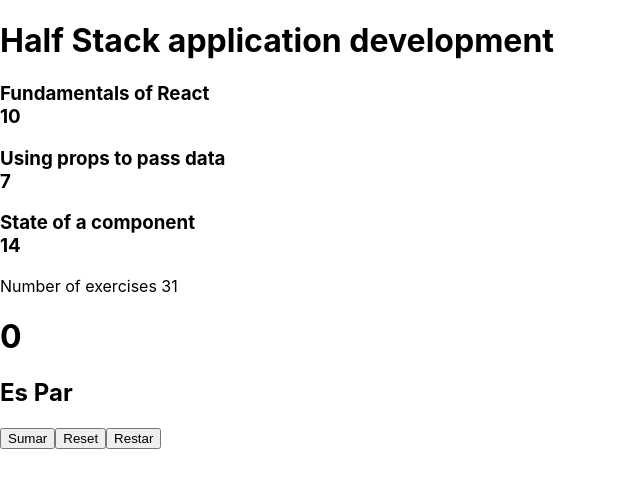
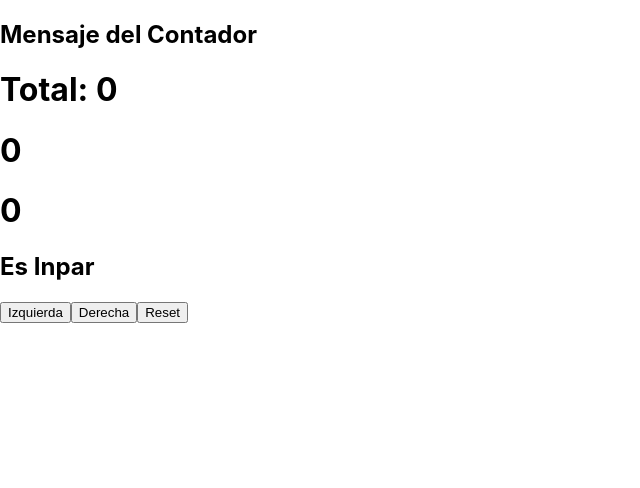
Before and after one commit to ForeverMikk/Bootcamp-midudev, a React (Create React App) app: page / in a window 1280 px wide. Shown: the top 488 px of the page, without its empty margins (0-640 px from the left). Built offline with nearby package versions, Linux system fonts and the light colour scheme.

Commit message:
El estado del Componente

```diff
--- a/src/index.js
+++ b/src/index.js
@@ -2,14 +2,14 @@ import React from 'react';
 import ReactDOM from 'react-dom';
 import './index.css';
 import Counter from './part1/Counter';
-import Message from './part1/Message';
+// import Message from './part1/Message';
 
 const App = () => {
 
 
   return (
     <div>
-      <Message />
+      {/* <Message /> */}
       <Counter />
     </div>
   )
--- a/src/part1/Counter.js
+++ b/src/part1/Counter.js
@@ -6,29 +6,64 @@ const CounterComponent = ({number}) => {
 }
 
 const Counter = () => {
-    const [contador, setContador] = useState(0);
-    const isEven = contador % 2 === 0;
+    const [counter, setCounter] = useState({
+        left: 0,
+        right: 0,
+        message: "Mensaje del Contador"
+    });
+
+    const [clicks, setClicks] = useState([]);
+
+    const isEven = counter.clicks % 2 === 0;
     const mensajePar = isEven ? "Es Par" : "Es Inpar";
 
-    const handleClick = () => {
-        setContador(contador + 1)
+    const handleClickLeft = () => {
+        const newCounterState = {
+            ...counter,
+            left: counter.left + 1
+        }
+        setCounter(newCounterState);
+        setClicks(prevClicks => {
+            return [...prevClicks, 'L']
+        })
+    }
+    const handleClickRight = () => {
+        const newCounterState = {
+            ...counter,
+            right: counter.right + 1
+        }
+        setCounter(newCounterState);
+        setClicks(prevClicks => {
+            return [...prevClicks, 'R']
+        });
     }
 
     const handleClickReset = () => {
-        setContador(0)
+        const newCounterState = {
+            ...counter,
+            left: 0,
+            right: 0
+        }
+        setCounter(newCounterState)
     }
 
-    const handleClickRest = () => {
-        setContador(contador - 1)
-    }
+    // const handleClickRest = () => {
+    //     setContador(contador - 1)
+    // }
 
     return (
         <>
-            <CounterComponent number={contador} />
+            <h2>{counter.message}</h2>
+            <CounterComponent number={`Total: ${clicks.length}`} />
+            <CounterComponent number={counter.left} />
+            <CounterComponent number={counter.right} />
             <h2>{mensajePar}</h2>
-            <button onClick={handleClick}>Sumar</button>
+            <button onClick={handleClickLeft}>Izquierda</button>
+            <button onClick={handleClickRight}>Derecha</button>
             <button onClick={handleClickReset}>Reset</button>
-            <button onClick={handleClickRest}>Restar</button>
+
+            {clicks.join(", ")}
+            {/* <button onClick={handleClickRest}>Restar</button> */}
         </>
     )
 }
```
